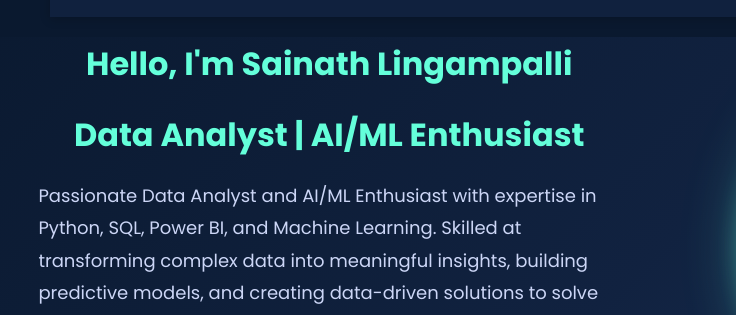
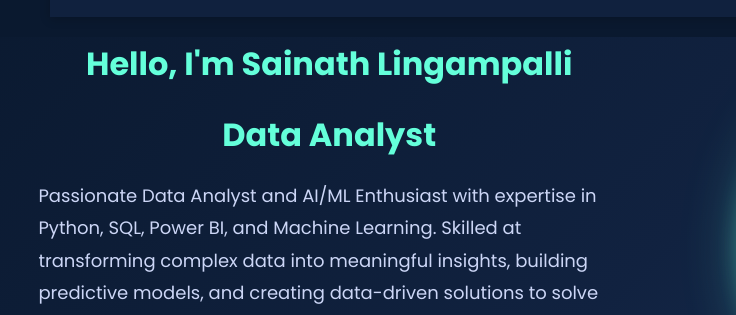
Before and after one commit to Sainath160103/My-Portfolio, a plain HTML site: page index.html in a window 1280 px wide. Shown: the part 91-406 px from the top of the page, 0-736 px from the left. Drawn offline with Linux system fonts and the light colour scheme; grey boxes are pictures that could not be loaded; a script that the page names is missing.

Commit message:
Update job title in homepage header

```diff
--- a/index.html
+++ b/index.html
@@ -34,7 +34,7 @@
       <div class="content">
             <h2>Hello, I'm Sainath Lingampalli</h2>
 
-            <h2>Data Analyst | AI/ML Enthusiast</h2>
+            <h2>Data Analyst</h2>
 
 
             <p>
```
